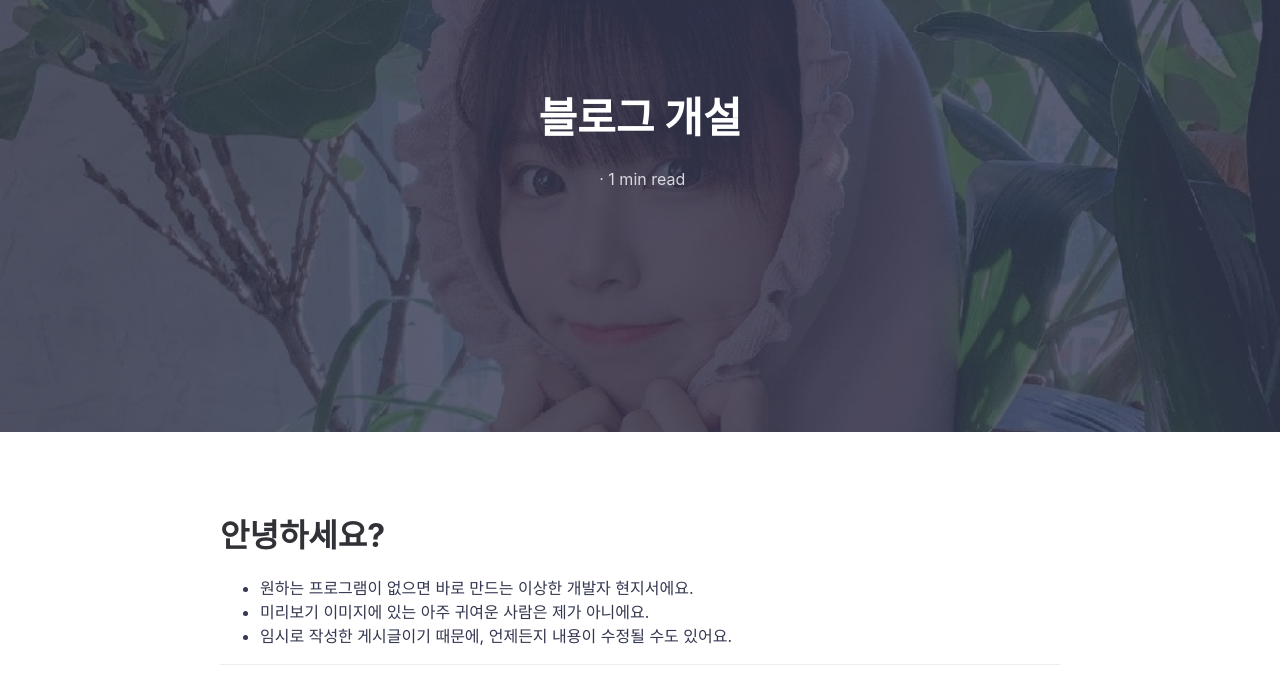
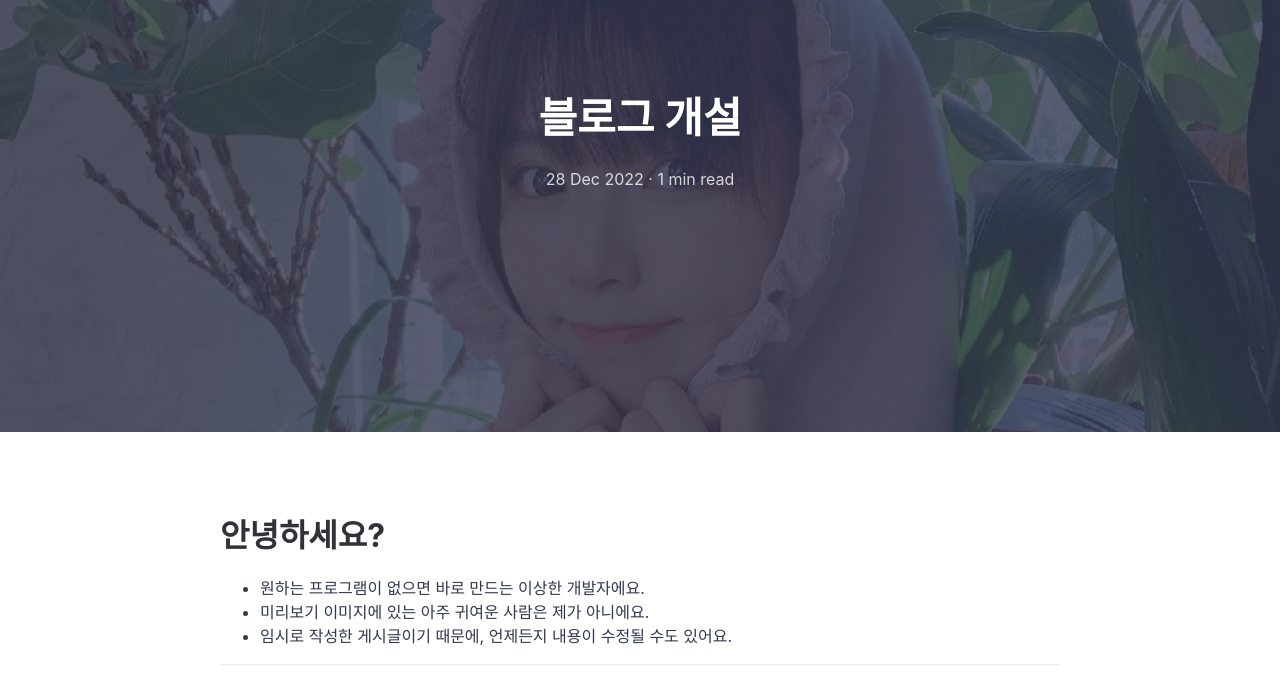
Before and after one commit to hyeon-js/blog, a Jekyll site: the page built from _pages/1st.md, in a window 1280 px wide. Shown: the part 144-829 px from the top of the page. Built offline with Jekyll 4.4.1, drawn with Linux system fonts in a browser that asks for light colours; comment, search, counter and statistics services are not loaded.

Commit message:
file renamed

```diff
--- a/_pages/main.md
+++ b/_pages/1st.md
@@ -5,6 +5,6 @@
 ---
 
 # 안녕하세요?
-* 원하는 프로그램이 없으면 바로 만드는 이상한 개발자 현지서에요.
+* 원하는 프로그램이 없으면 바로 만드는 이상한 개발자에요.
 * 미리보기 이미지에 있는 아주 귀여운 사람은 제가 아니에요.
 * 임시로 작성한 게시글이기 때문에, 언제든지 내용이 수정될 수도 있어요.
```
